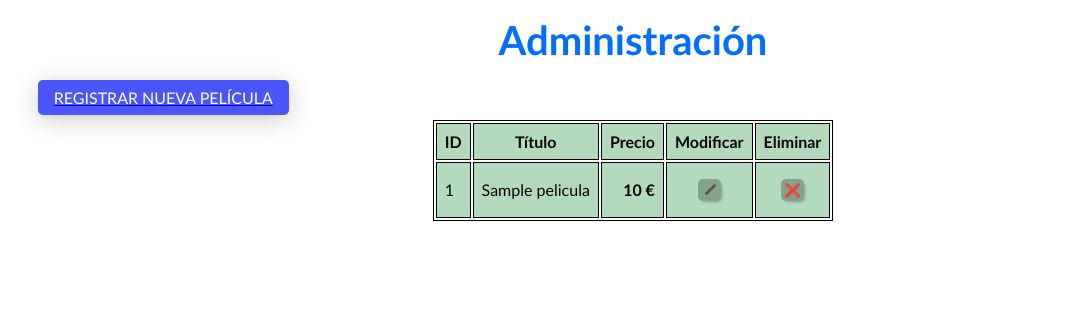
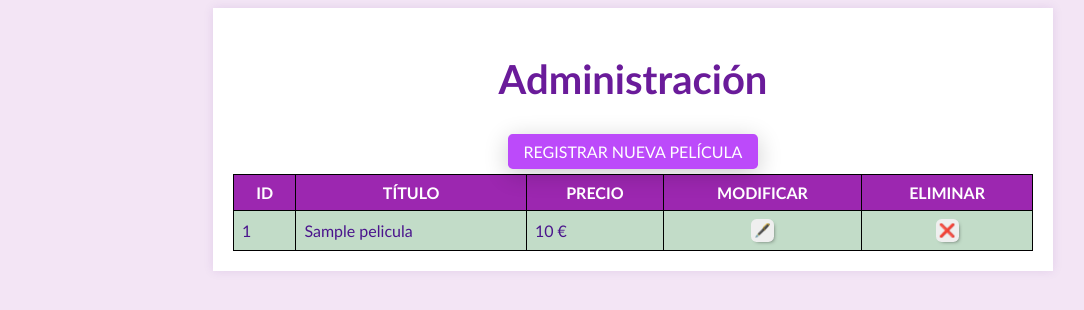
Before and after one commit to Evaaixa/05-php-cine, a PHP site: page /admin.php in a window 1280 px wide. Shown: the top 310 px of the page, without its empty margins (7-1091 px from the left). Run offline with PHP 8.4, Linux system fonts and the light colour scheme; tables that the repository leaves empty or names only in its code hold one stand-in row (values such as "Sample post").

Commit message:
Viernes 20 Sept 2024

```diff
--- a/css/estilos.css
+++ b/css/estilos.css
@@ -1,4 +1,4 @@
-*{
+/* *{
     margin: 0;
     padding: 0;
     box-sizing: content-box;
@@ -69,13 +69,20 @@ button:hover {
 }
 
 /* administrador */
+*{
+    font-family: 'Trebuchet MS', 'Lucida Sans Unicode', 'Lucida Grande', 'Lucida Sans', Arial, sans-serif;
+}
+h1 {
+    text-align: center;
+    font-size: 2.5rem;
+}
 .crear{
     text-align: center;
 }
 .nuevoRegistro{
     cursor: pointer;
     padding: 0.5rem 1rem;
-    background-color: rgb(74, 86, 250);
+    background-color: rgb(188, 74, 250);
     border: none;
     margin: 0.3rem;
     text-transform: uppercase;
@@ -83,13 +90,14 @@ button:hover {
     box-shadow: 0 5px 25px rgba(0, 0, 0, 0.2);
     text-decoration: none;
     font-size: 1rem;
+    border-radius: 0.30rem;
 }
 .nuevoRegistro:hover{
     background-color: rgb(84, 202, 109);
 }
 
 table tr:nth-child(odd){
-    background-color: #b3dabc;
+    background-color: #c2dcc8;
 }
 .tabla-peliculas{
     border: 1px solid black;
@@ -106,11 +114,11 @@ table tr:nth-child(odd){
     cursor: pointer;
     padding: 0.2rem;
     border: none;
-    background-color: #85a28c;
     box-shadow: 2px 2px 4px -3px rgba(0, 0, 0, 0.75);
+    border-radius: 0.35rem;
 }
 .td-icono button:hover {
-    background-color: cadetblue;
+    background-color: rgb(156, 116, 162);
 }
 
 /* Formulario para nuevos registros */
@@ -121,6 +129,7 @@ table tr:nth-child(odd){
     margin: 0 auto;
     padding: 1rem;
     background-color: rgb(240, 214, 250);
+    border-radius: .5rem;
 }
 .campo-form{
     display: flex;
@@ -138,7 +147,7 @@ table tr:nth-child(odd){
 }
 .sub-formulario{
     text-align: end;
-}
+} */
 
 /* Select */
 .box select{
@@ -153,3 +162,70 @@ table tr:nth-child(odd){
 .box select:hover {
     background-color: cadetblue;
 }
+/* revisar */
+body {
+    background-color: #f3e5f5;
+    color: #4a148c;
+    font-family: Arial, sans-serif;
+}
+
+.container {
+    max-width: 800px;
+    margin: 0 auto;
+    padding: 20px;
+    background-color: #fff;
+    box-shadow: 0 0 10px rgba(74, 20, 140, 0.1);
+}
+
+h1, h2, h3 {
+    color: #6a1b9a;
+}
+
+a {
+    color: #8e24aa;
+    text-decoration: none;
+}
+
+a:hover {
+    text-decoration: underline;
+}
+
+.button {
+    background-color: #6a1b9a;
+    color: #fff;
+    padding: 10px 15px;
+    border: none;
+    border-radius: 5px;
+    cursor: pointer;
+    transition: background-color 0.3s;
+}
+
+.button:hover {
+    background-color: #8e24aa;
+}
+
+input[type="text"], input[type="number"] {
+    border: 1px solid #9c27b0;
+    padding: 5px;
+    border-radius: 3px;
+}
+
+table {
+    width: 100%;
+    border-collapse: collapse;
+}
+
+th, td {
+    padding: 10px;
+    border: 1px solid #ce93d8;
+}
+
+th {
+    background-color: #9c27b0;
+    color: #fff;
+    text-transform: uppercase;
+}
+
+tr:nth-child(even) {
+    background-color: #f3e5f5;
+}
--- a/includes/funciones_peliculas.php
+++ b/includes/funciones_peliculas.php
@@ -1,5 +1,5 @@
 <?php
-
+// Consultas a la tabla películas
 function obtener_peliculas(){
     // importar conexión
     require 'database.php';
@@ -10,15 +10,20 @@ function obtener_peliculas(){
     // realizar la consulta
     $resultado = mysqli_query($conexion, $sql);
    return $resultado;
-
     // $datos = mysqli_fetch_assoc($resultado);
     // echo '<pre>';
     // var_dump($resultado);
     // echo '</pre>';
 }
 
-function obtener_pelicula_por_id(){
-
+function obtener_pelicula_por_id($id){
+    // importar conexión
+    require "database.php";
+    // preparar la consulta
+    $sql = "SELECT * FROM pelicula WHERE id=$id;";
+    // realizar la consulta
+    $resultado = mysqli_query($conexion, $sql);
+    return $resultado;
 }
 
 function crear_Pelicula($titulo, $precio, $director){
@@ -34,8 +39,11 @@ function crear_Pelicula($titulo, $precio, $director){
     return $resultado;
 }
 
-function modificar_pelicula(){
-
+function modificar_pelicula($id, $titulo, $precio, $director){
+    require "database.php";
+    $sql = "UPDATE pelicula SET titulo = '$titulo', precio = $precio, id_director = $director WHERE id = $id";
+    $resultado = mysqli_query($conexion, $sql);
+    return $resultado;
 }
 
 function eliminar_pelicula($id){
--- a/index.php
+++ b/index.php
@@ -36,12 +36,8 @@
 
         <footer>
 
-
         </footer>
     </div>
 
-
-
-
 </body>
 </html>
```
Also changed, not shown: crearPelicula.php (+28 -10 lines), includes/control_peliculas.php (+32 -7 lines), js/admin.js (+17 -19 lines).
